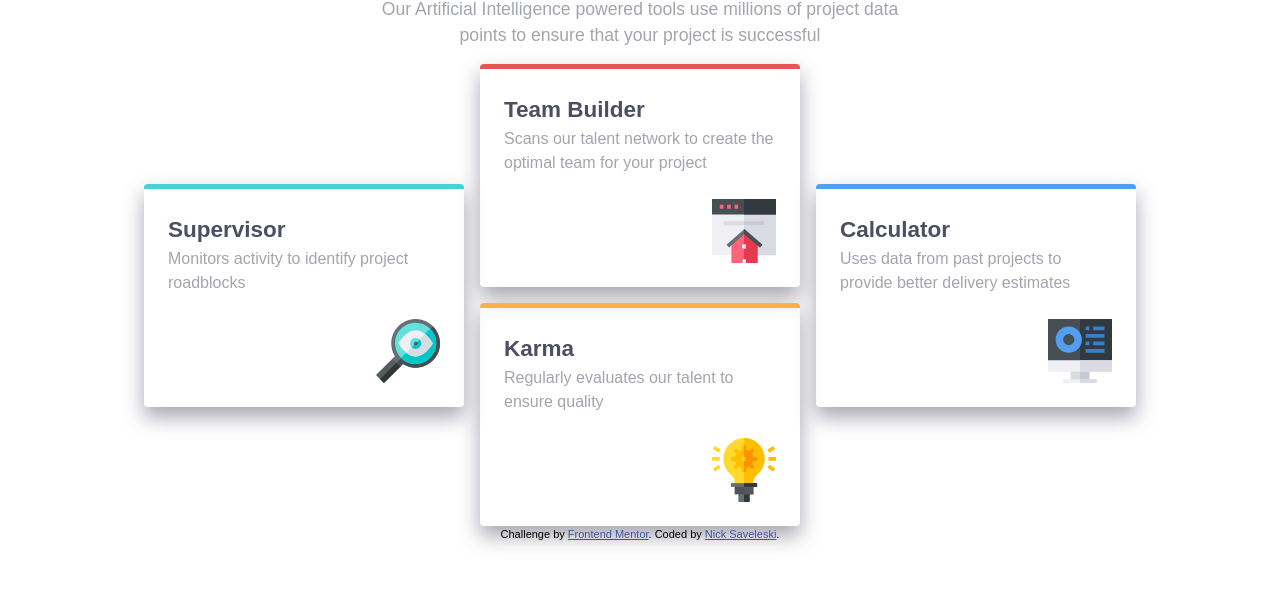
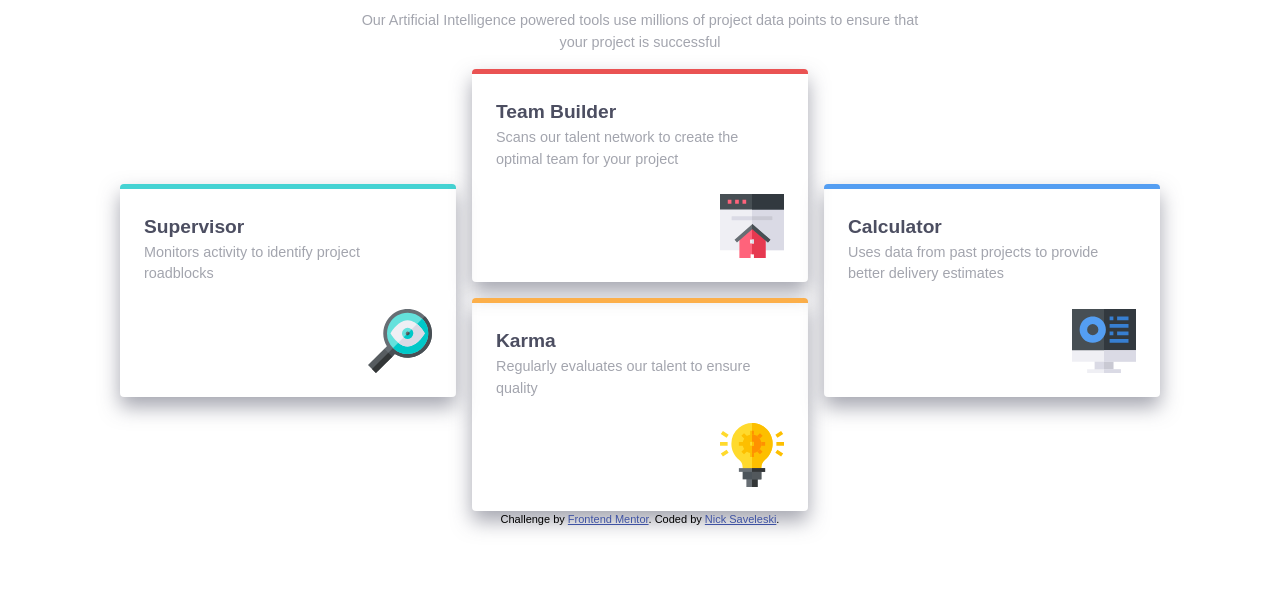
Before and after one commit to FreelanceNick/Four-Card-Feature-Section, a website: page src/index.html in a window 1280 px wide. Shown: the part 187-800 px from the top of the page. Drawn offline with Linux system fonts and the light colour scheme.

Commit message:
Updated Styles and cards component

```diff
--- a/src/scss/components/_cards.scss
+++ b/src/scss/components/_cards.scss
@@ -23,7 +23,7 @@
     @media screen and (min-width: 768px) {
 
         .role {
-            max-width: 20rem;
+            max-width: 21rem;
         }
         grid-template-columns: repeat(3, minmax(15rem, 1fr));
         grid-template-rows: 1fr 1fr;
--- a/src/scss/styles.scss
+++ b/src/scss/styles.scss
@@ -30,26 +30,23 @@ body {
 }
 
 .quote {
-    font-size: 1.1rem;
+    font-size: .9rem;
     max-width: 35rem;
     color: var(--clr-neutral-300);
-    font-weight: var(--fw-200);
+    font-weight: 100;
     margin-top: 1rem;
 }
 
 .role {
 
     &__title {
+        font-size: 1.2rem;
         color: var(--clr-neutral-600);
     }
 
     &__description {
         color: var(--clr-neutral-300);
-        font-size: 1rem;
+        font-size: .9rem;
         font-weight: var(--fw-400);
     }
 }
-
-// STYLES ABOVE THIS LINE
-
-// FINISHED MARKUP ABOVE
```
Also changed, not shown: src/css/styles.css.
